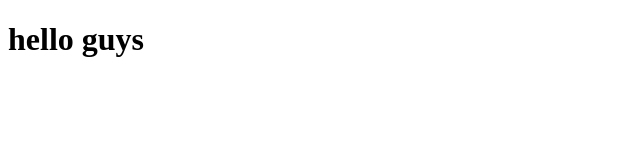
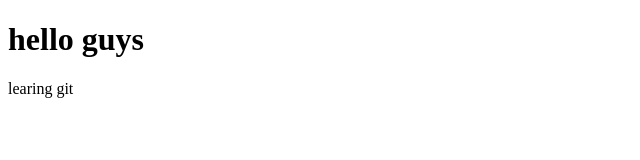
Before and after one commit to sh1v-max/CLI-and-GIT, a plain HTML site: page index.html in a window 1280 px wide. Shown: the full height of the page, 0-640 px from the left. Drawn offline with Linux system fonts and the light colour scheme.

Commit message:
add learnig para

```diff
--- a/index.html
+++ b/index.html
@@ -7,5 +7,6 @@
 </head>
 <body>
     <h1>hello guys</h1>
+    <p>learing git</p>
 </body>
 </html>
```
